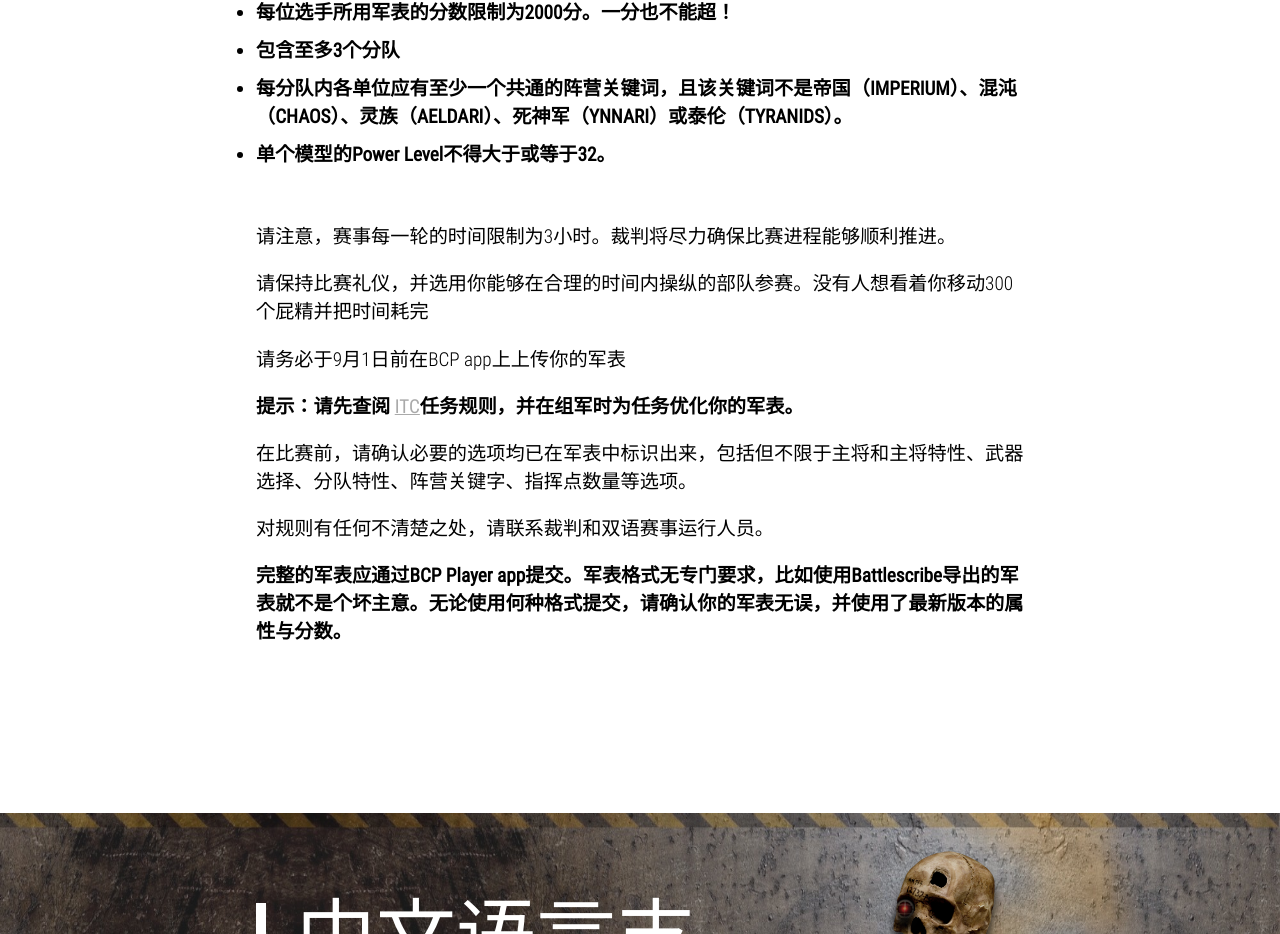
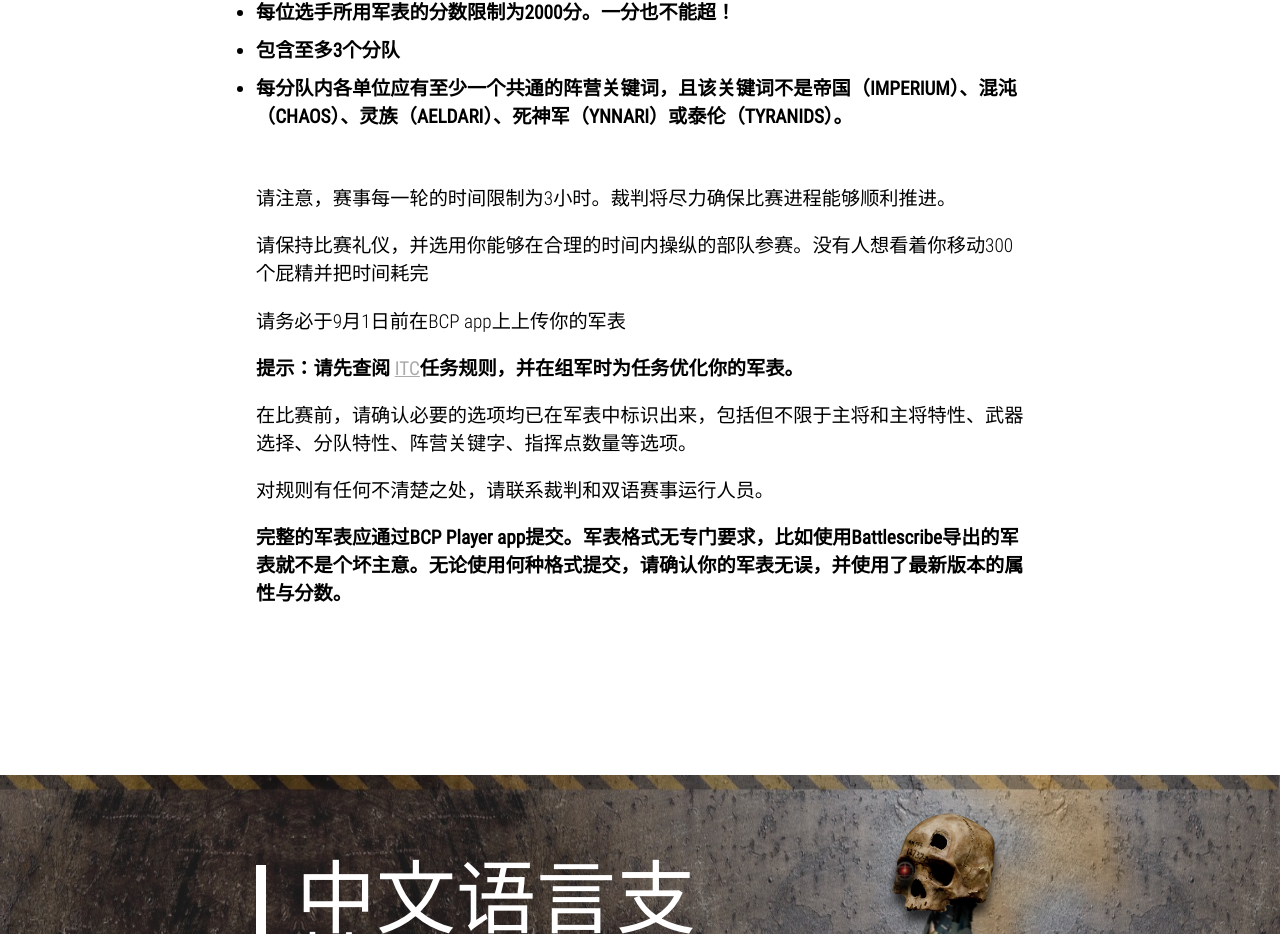
Before and after one commit to electrokin/ChinaOpen, a React (Create React App) app in the folder north-china-open-CN/: page /army in a window 1280 px wide. Shown: the part 833-1767 px from the top of the page. Built offline with nearby package versions, Linux system fonts and the light colour scheme.

Commit message:
Update ArmyDetails.js

```diff
--- a/north-china-open-CN/src/ArmyDetails.js
+++ b/north-china-open-CN/src/ArmyDetails.js
@@ -39,7 +39,7 @@ class ArmyDetails extends Component {
                 <li>每位选手所用军表的分数限制为2000分。一分也不能超！</li>
                 <li>包含至多3个分队</li>
                 <li>每分队内各单位应有至少一个共通的阵营关键词，且该关键词不是帝国（IMPERIUM）、混沌（CHAOS）、灵族（AELDARI）、死神军（YNNARI）或泰伦（TYRANIDS）。</li>
-                <li>单个模型的Power Level不得大于或等于32。</li>
+
               </ul>
               <p>请注意，赛事每一轮的时间限制为3小时。裁判将尽力确保比赛进程能够顺利推进。</p>
               <p>请保持比赛礼仪，并选用你能够在合理的时间内操纵的部队参赛。没有人想看着你移动300个屁精并把时间耗完</p>
```
